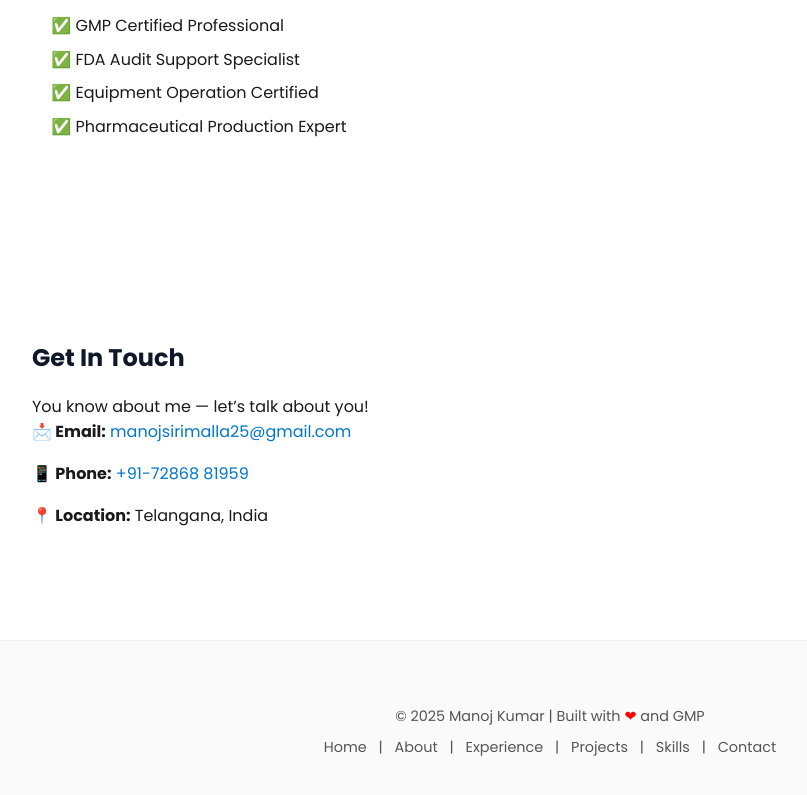
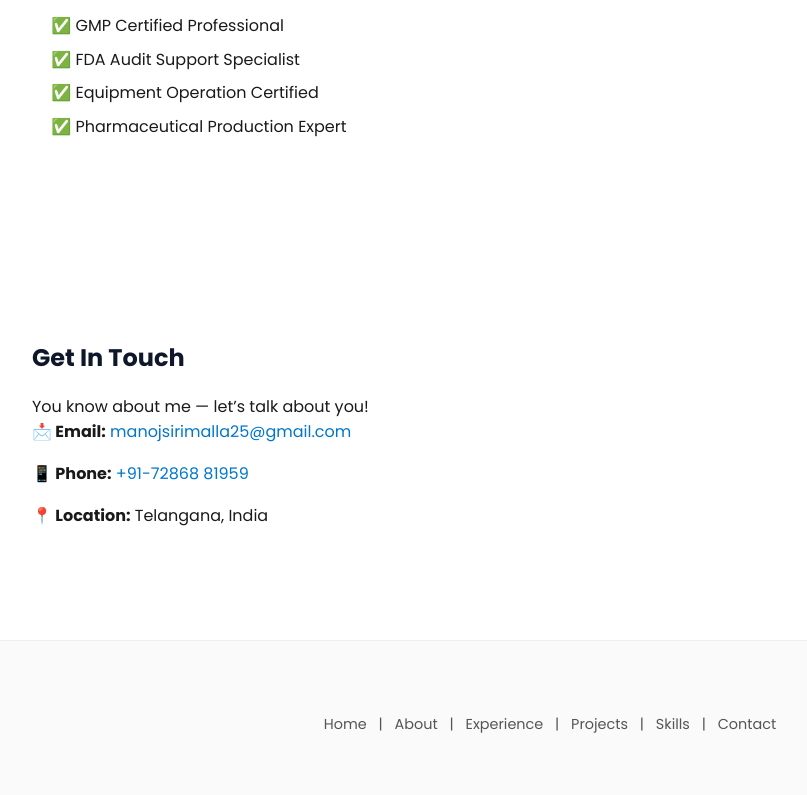
Before and after one commit to manoj1959/manoj-portfolio, a plain HTML site: page index.html in a window 1280 px wide. Shown: the part 3019-3814 px from the top of the page, without its empty margins (90-897 px from the left). Drawn offline with Linux system fonts and the light colour scheme.

Commit message:
Update index.html

```diff
--- a/index.html
+++ b/index.html
@@ -183,9 +183,8 @@
   </section>
 
   <!-- FOOTER -->
-  <footer>
+ <footer>
   <div class="container">
-    <p>&copy; 2025 Manoj Kumar | Built with <span style="color: red;">❤</span> and GMP</p>
     <div class="footer-links">
       <a href="#home">Home</a> |
       <a href="#about">About</a> |
```
